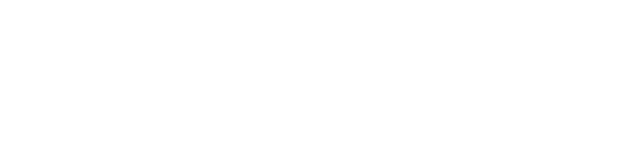
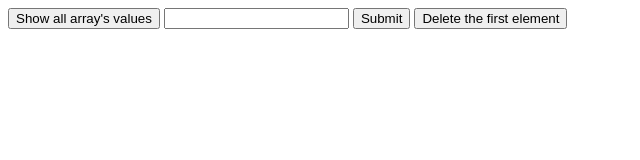
Before and after one commit to SpeeDemon3/act-js, a plain HTML site: page acts-t03/01/index.html in a window 1280 px wide. Shown: the whole page, without its empty margins (0-640 px from the left). Drawn offline with Linux system fonts and the light colour scheme.

Commit message:
First commit

```diff
--- a/acts-t03/01/index.html
+++ b/acts-t03/01/index.html
@@ -4,8 +4,18 @@
     <meta charset="UTF-8">
     <meta name="viewport" content="width=device-width, initial-scale=1.0">
     <title>ACT1</title>
+    <script src="js/index.js"></script>
 </head>
 <body>
+    <div>
+        <input type="button" name="button-1" value="Show all array's values" onclick="showAllValues()">
+        <input type="text" name="button-2" id="button-2">
+        <input type="submit" name="send" id="send" onclick="addValue()">
+        <input type="button" name="button-3" id="button-3" value="Delete the first element" onclick="removeLastValue()">
+
+        <div id="button-1"></div>
+
+    </div>
 
 </body>
 </html>
--- /dev/null
+++ b/acts-t03/01/js/index.js
@@ -0,0 +1,26 @@
+
+let numbers = [3, 1987, 29];
+
+function showAllValues(array = numbers) {
+
+    array.forEach(element => {
+        let div = document.getElementById('button-1');
+        div.innerHTML += "<h3>" + element + "</h3>";
+        console.log(element);
+    });
+
+    setTimeout(function () {
+        document.getElementById('button-1').innerHTML = "";
+    }, 3000)
+}
+
+function addValue(array = numbers) {
+    let input = document.getElementById('button-2').value;
+    array.push(input);
+    showAllValues();
+}
+
+function removeLastValue(array = numbers) {
+    array.shift(array);
+    showAllValues();
+}
```
